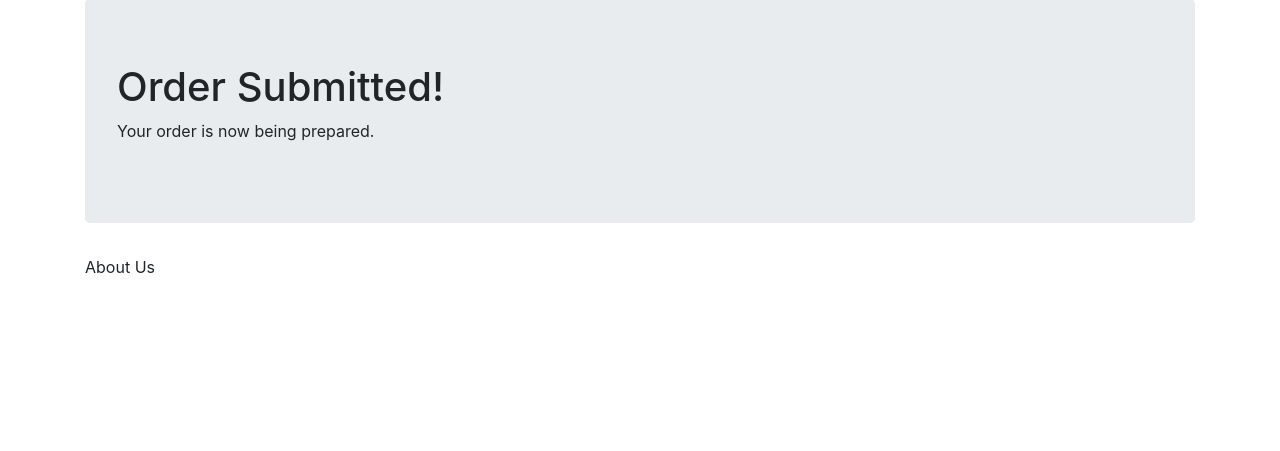
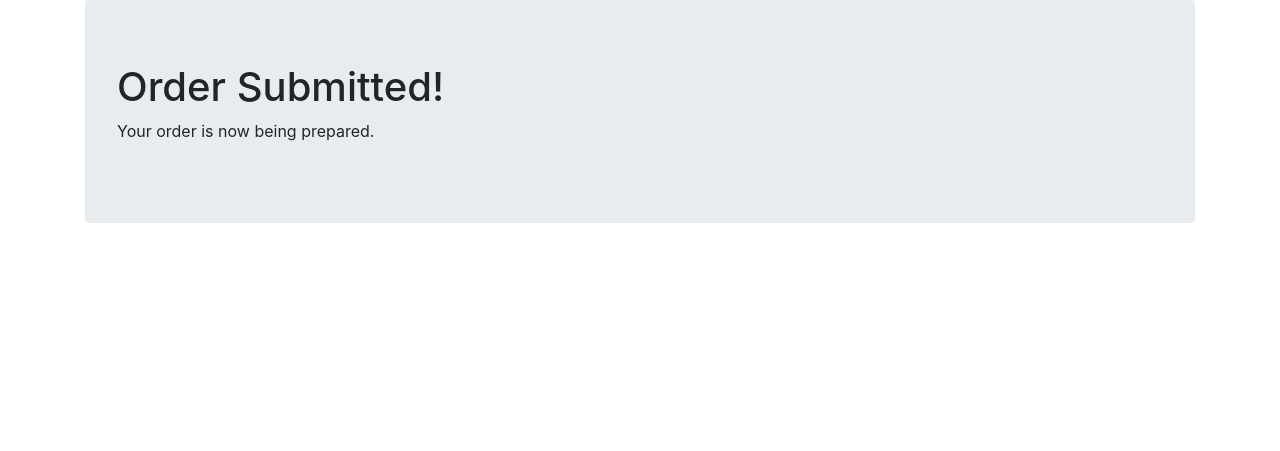
Before and after one commit to CSC468-project/cloudlab-project, a Flask app: page /order_submitted in a window 1280 px wide. Shown: the part 57-508 px from the top of the page. Run offline with Flask 2, Linux system fonts and the light colour scheme; parts of the project's set-up code (start-up, migrations or seed data) failed here and were passed over.

Commit message:
Update order_submitted.html

```diff
--- a/DockerFiles/flaskct_data/templates/order_submitted.html
+++ b/DockerFiles/flaskct_data/templates/order_submitted.html
@@ -38,6 +38,5 @@
         <h1>Order Submitted! </h1>
         <p>Your order is now being prepared.</p>
     </div>
-    <p>About Us</p>
     </section>
 </body>
```
